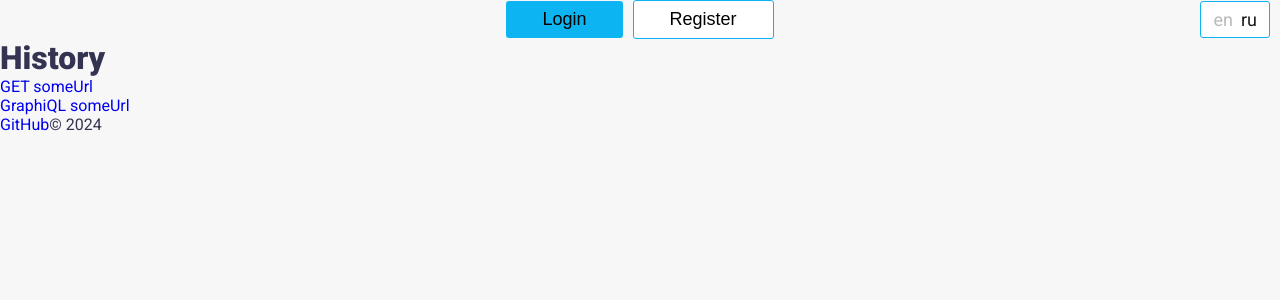
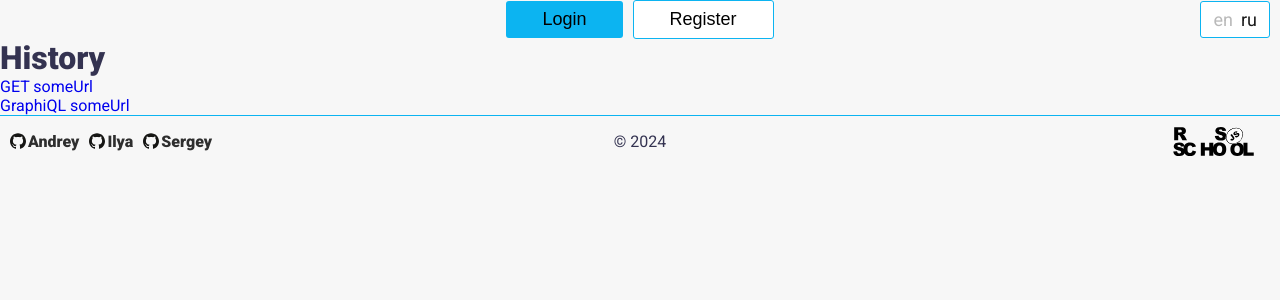
Before and after one commit to IlyaKhokhanov/graphiql-app, a Next.js app: page /en/history in a window 1280 px wide. Shown: the top 300 px of the page. Built offline with nearby package versions, Linux system fonts and the light colour scheme; no server answers.

Commit message:
feat: add i18n on footer

```diff
--- a/app/[locale]/layout.tsx
+++ b/app/[locale]/layout.tsx
@@ -1,10 +1,10 @@
 import { Roboto } from 'next/font/google';
 import { ReactNode } from 'react';
 import { redirect } from 'next/navigation';
-import Link from 'next/link';
 
 import { getIntlConfig } from '@/services/intl/intl';
 import { Header } from '@/components';
+import { Footer } from '@/components/footer/footer';
 
 import '@/styles/globals.css';
 
@@ -30,10 +30,7 @@ const RootLayout = async ({ params, children }: LayoutProps) => {
       <body className="body">
         <Header locale={locale} messages={messages} />
         <main className="main">{children}</main>
-        <footer>
-          <Link href="#">GitHub</Link>
-          <span>© 2024</span>
-        </footer>
+        <Footer locale={locale} messages={messages} />
       </body>
     </html>
   );
--- /dev/null
+++ b/components/footer/footer.module.css
@@ -0,0 +1,54 @@
+.footer {
+  display: flex;
+  justify-content: space-between;
+  align-items: center;
+  border-top: 1px solid #0cb4f1;
+  padding: 10px;
+  width: 100vw;
+}
+
+.link {
+  display: flex;
+  flex-direction: row;
+  align-items: center;
+  color: #2e2e2e;
+  gap: 2px;
+  transition: all 500ms;
+}
+
+.link:hover {
+  transform: scale(1.1);
+}
+
+.authors {
+  display: flex;
+  flex-direction: row;
+  gap: 10px;
+  width: 30%;
+}
+
+.git {
+  cursor: default;
+}
+
+.center {
+  display: flex;
+  width: 30%;
+  justify-content: center;
+}
+
+.right {
+  display: flex;
+  width: 30%;
+  justify-content: flex-end;
+}
+
+.logo {
+  cursor: pointer;
+  transition: all 500ms;
+  width: 30%;
+}
+
+.logo:hover {
+  transform: scale(1.1);
+}
--- /dev/null
+++ b/components/footer/footer.props.ts
@@ -0,0 +1,4 @@
+export interface IFooterProps {
+  locale: string;
+  messages: Record<string, string>;
+}
--- /dev/null
+++ b/components/footer/footer.tsx
@@ -0,0 +1,37 @@
+'use client';
+
+import Image from 'next/image';
+import Link from 'next/link';
+import { IntlProvider } from 'react-intl';
+
+import git from '@/public/github-icon.svg';
+import logo from '@/public/rs_school_js.svg';
+import { IFooterProps } from './footer.props';
+import styles from './footer.module.css';
+
+const AuthorLink = ({ href, name }: { href: string; name: string }) => {
+  return (
+    <Link className={styles.link} href={href}>
+      <Image className={styles.git} src={git as string} alt="git" width={16} height={16} priority />
+      <strong>{name}</strong>
+    </Link>
+  );
+};
+
+export const Footer = ({ locale, messages }: IFooterProps) => {
+  return (
+    <IntlProvider locale={locale} messages={messages}>
+      <footer className={styles.footer}>
+        <div className={styles.authors}>
+          <AuthorLink href="https://github.com/anturchin" name={messages['authors.andrey']} />
+          <AuthorLink href="https://github.com/IlyaKhokhanov" name={messages['authors.ilya']} />
+          <AuthorLink href="https://github.com/CerBeer" name={messages['authors.sergey']} />
+        </div>
+        <span className={styles.center}>© 2024</span>
+        <Link href="https://rs.school/" className={styles.right}>
+          <Image className={styles.logo} src={logo as string} alt="logo" width={80} />
+        </Link>
+      </footer>
+    </IntlProvider>
+  );
+};
--- a/services/intl/lang/en.json
+++ b/services/intl/lang/en.json
@@ -6,6 +6,10 @@
   "links.graphql": "GraphiQL Client",
   "links.history": "History",
   "links.logout": "Log out",
+
+  "authors.andrey": "Andrey",
+  "authors.ilya": "Ilya",
+  "authors.sergey": "Sergey",
 
   "placeholder.password": "Password",
 
--- a/services/intl/lang/ru.json
+++ b/services/intl/lang/ru.json
@@ -6,6 +6,10 @@
   "links.graphql": "GraphiQL клиент",
   "links.history": "История",
   "links.logout": "Выход",
+
+  "authors.andrey": "Андрей",
+  "authors.ilya": "Илья",
+  "authors.sergey": "Сергей",
 
   "placeholder.password": "Пароль",
 
```
Also changed, not shown: public/github-icon.svg (added), public/rs_school_js.svg (added).
